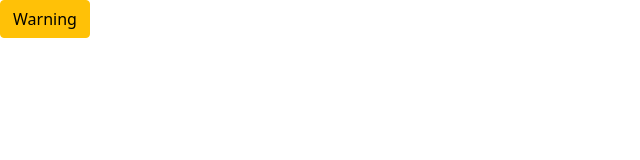
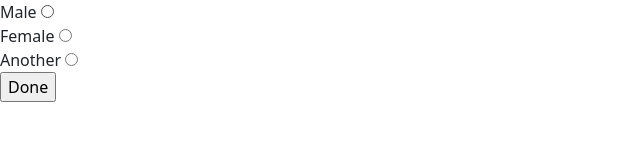
Before and after one commit to mikhail-zh-2009/project-2, a plain HTML site: page source/index.html in a window 1280 px wide. Shown: the whole page, without its empty margins (0-640 px from the left). Drawn offline with nearby package versions, Linux system fonts and the light colour scheme.

Commit message:
testing gender input form

```diff
--- a/source/index.html
+++ b/source/index.html
@@ -11,14 +11,31 @@
 
 		<link href="https://cdn.jsdelivr.net/npm/bootstrap@5.0.2/dist/css/bootstrap.min.css" rel="stylesheet" integrity="sha384-EVSTQN3/azprG1Anm3QDgpJLIm9Nao0Yz1ztcQTwFspd3yD65VohhpuuCOmLASjC" crossorigin="anonymous">
 		<link rel="stylesheet" href="style.css">
+
+		<script type="text/javascript">
+			function validate_gender_field() {
+				var state = $('input[name="gender"]:checked').val()
+				if(!state) {
+					return $('#message').html('<br><span class="text-danger">Select one of variants</span>')
+				}
+			}
+		</script>
 	</head>
 	<body>
-		<button type="button" class="btn btn-warning" onclick="warning_button_onclick()">Warning</button>
 
-		<script type="text/javascript">
-			function warning_button_onclick() {
-				$('.btn-warning').hide()
-			}
-		</script>
+		<form name="form" id="form">
+			<label for="gender-field-male">Male</label>
+			<input type="radio" name="gender" id="gender-field-male" value="male">
+			<br>
+			<label for="sex-field-female">Female</label>
+			<input type="radio" name="gender" id="gender-field-female" value="female">
+			<br>
+			<label for="gender-field-another">Another</label>
+			<input type="radio" name="gender" id="gender-field-another" value="another">
+			<span id="message"></span>
+			<br>
+			<input type="button" id="done" onclick="return validate_gender_field()" value="Done">
+		</form>
+
 	</body>
 </html>
```
